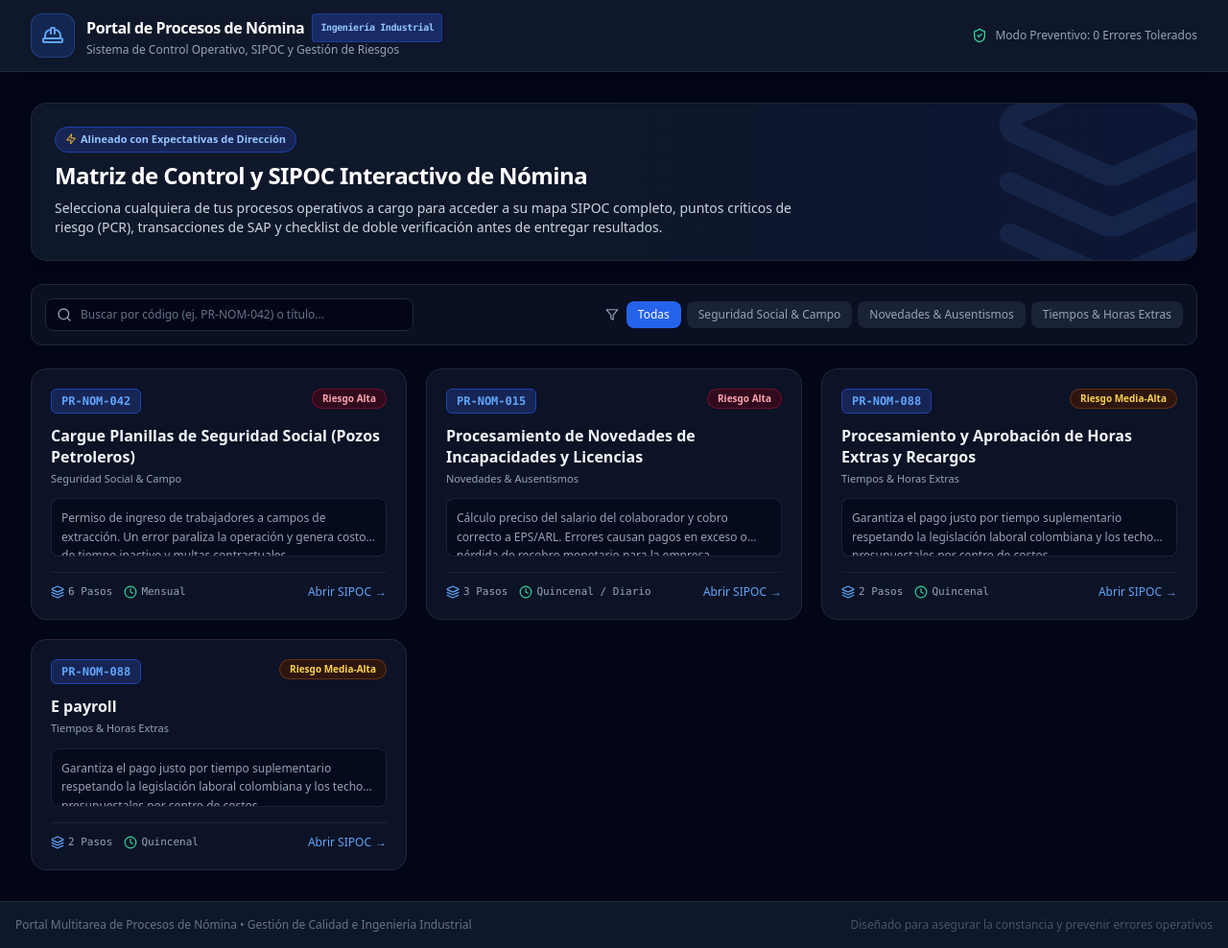
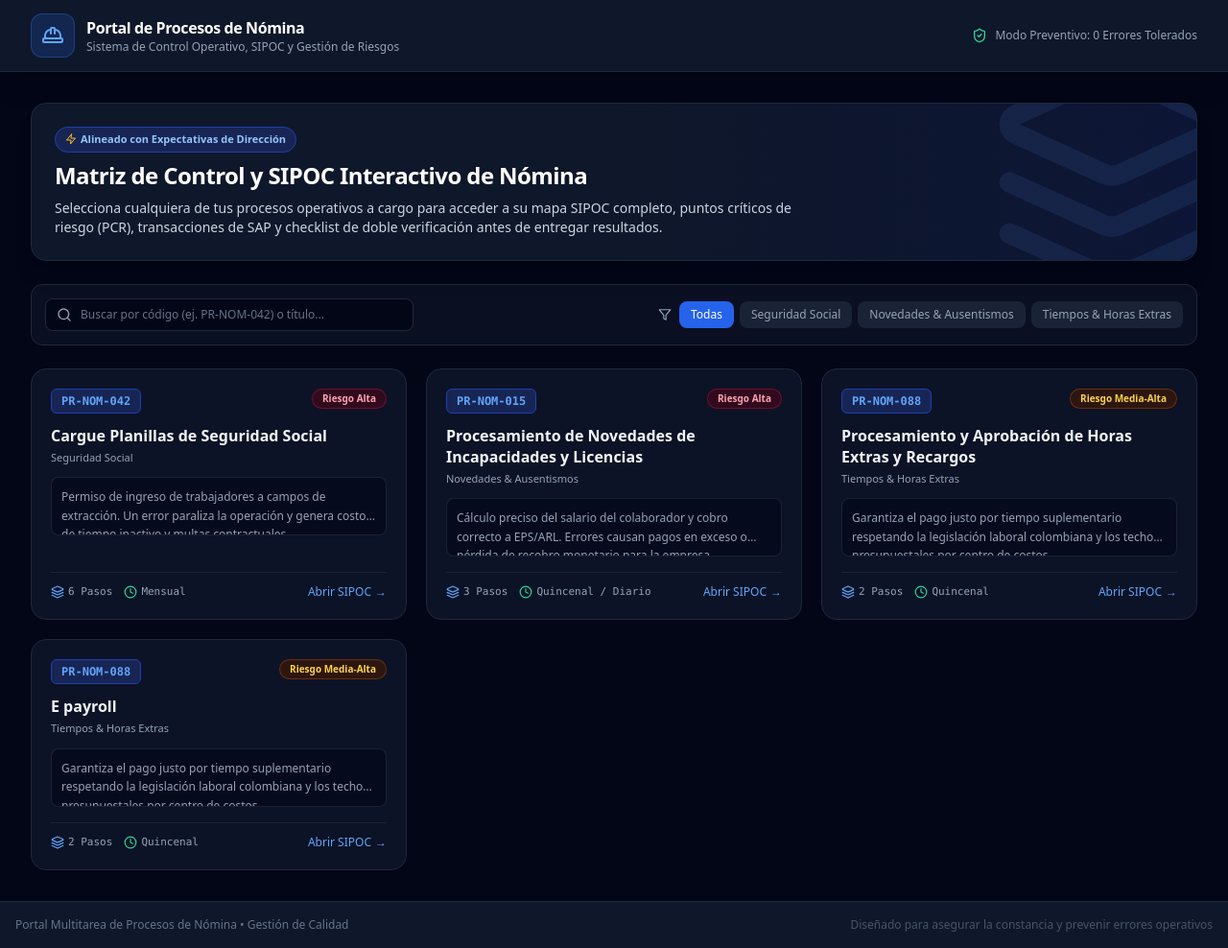
Before and after one commit to Nikol-GG/SPS-INTERACTIVO, a React (Vite) app: page / in a window 1280 px wide. Shown: the whole page at 96% size. Built offline with nearby package versions, Linux system fonts and the light colour scheme.

Commit message:
Update App.jsx

```diff
--- a/src/App.jsx
+++ b/src/App.jsx
@@ -11,32 +11,29 @@ const tasksCatalog = [
   {
     id: 'pr-nom-042',
     code: "PR-NOM-042",
-    title: "Cargue Planillas de Seguridad Social (Pozos Petroleros)",
-    category: "Seguridad Social & Campo",
+    title: "Cargue Planillas de Seguridad Social",
+    category: "Seguridad Social",
     version: "v2026.1",
-    responsable: "Practicante de Ingeniería Industrial / Analista de Nómina",
+    responsable: "Practicante Analista de Nómina",
     impactoNegocio: "Permiso de ingreso de trabajadores a campos de extracción. Un error paraliza la operación y genera costos de tiempo inactivo y multas contractuales.",
     criticidad: "Alta",
     frecuencia: "Mensual",
     suppliers: [
-      { id: 's1', title: 'Mi Planilla / Asofondos', desc: 'Operadores de Información de SS' },
-      { id: 's2', title: 'SAP ERP (Módulo HR)', desc: 'Base Maestra de Empleados' },
-      { id: 's3', title: 'Supervisores HSE', desc: 'Solicitud de Turnos en Pozos' }
+      { id: 's1', title: 'MiPlanilla', desc: 'Página oficial' },
+      { id: 's2', title: 'SAP ERP', desc: 'Base Maestra de Empleados' }
     ],
     inputs: [
-      { id: 'i1', title: 'Planillas en PDF', desc: 'Comprobantes de pago mes actual' },
-      { id: 'i2', title: 'Reporte Excel Masivo', desc: 'Consolidado Nombres + Cédulas' },
-      { id: 'i3', title: 'Variantes SAP (GIN)', desc: 'Código Único de Trabajador' }
+      { id: 'i1', title: 'Planillas en PDF', desc: 'Planillas de cada empleado' },
+      { id: 'i2', title: 'Reporte Excel Masivo', desc: 'Consolidado de las personas con Seguridad Social' },
+      { id: 'i3', title: 'Variantes SAP (GIN)', desc: 'Para obtener el Código Único de Trabajador' }
     ],
     outputs: [
-      { id: 'o1', title: 'PDFs Renombrados', desc: 'Formato estándar por Cédula' },
-      { id: 'o2', title: 'Template de Cargue', desc: 'Archivo estandarizado (GIN + ID)' },
-      { id: 'o3', title: 'Habilitación en Pozo', desc: 'Registro activo en plataforma HSE' }
+      { id: 'o1', title: 'PDFs Renombrados', desc: '' },
+      { id: 'o2', title: 'Template de Cargue', desc: 'Archivo estandarizado (GIN + Nombre + ID)' }
     ],
     customers: [
       { id: 'c1', title: 'Trabajadores en Campo', desc: 'Acceso habilitado al pozo' },
-      { id: 'c2', title: 'Supervisores HSE / Campo', desc: 'Verificación de cuadrillas' },
-      { id: 'c3', title: 'Cliente / Auditoría', desc: 'Cumplimiento legal y contractual' }
+      { id: 'c3', title: 'Auditoría', desc: 'Cumplimiento legal y contractual' }
     ],
     processSteps: [
       {
@@ -432,9 +429,6 @@ export default function App() {
               <div>
                 <h1 className="text-base font-bold text-white tracking-tight flex items-center gap-2">
                   <span>Portal de Procesos de Nómina</span>
-                  <span className="text-[10px] bg-blue-900/60 text-blue-300 font-mono px-2 py-0.5 rounded border border-blue-700/50">
-                    Ingeniería Industrial
-                  </span>
                 </h1>
                 <p className="text-xs text-slate-400">Sistema de Control Operativo, SIPOC y Gestión de Riesgos</p>
               </div>
@@ -942,7 +936,7 @@ export default function App() {
       {/* FOOTER */}
       <footer className="bg-slate-900 border-t border-slate-800 py-4 mt-auto">
         <div className="max-w-7xl mx-auto px-4 text-center text-xs text-slate-500 flex flex-col sm:flex-row items-center justify-between gap-2">
-          <p>Portal Multitarea de Procesos de Nómina &bull; Gestión de Calidad e Ingeniería Industrial</p>
+          <p>Portal Multitarea de Procesos de Nómina &bull; Gestión de Calidad</p>
           <p className="text-slate-600">Diseñado para asegurar la constancia y prevenir errores operativos</p>
         </div>
       </footer>
```
